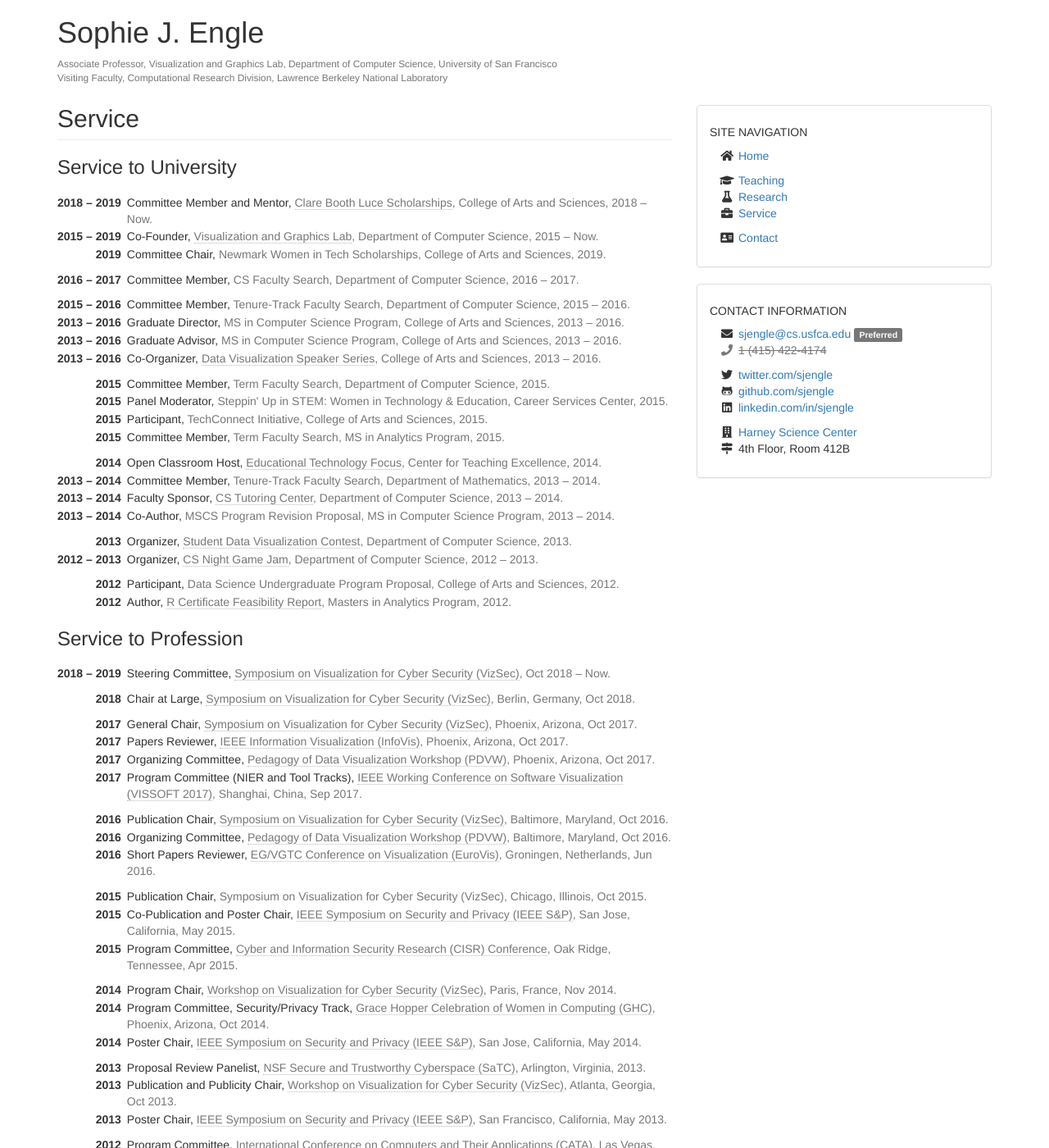
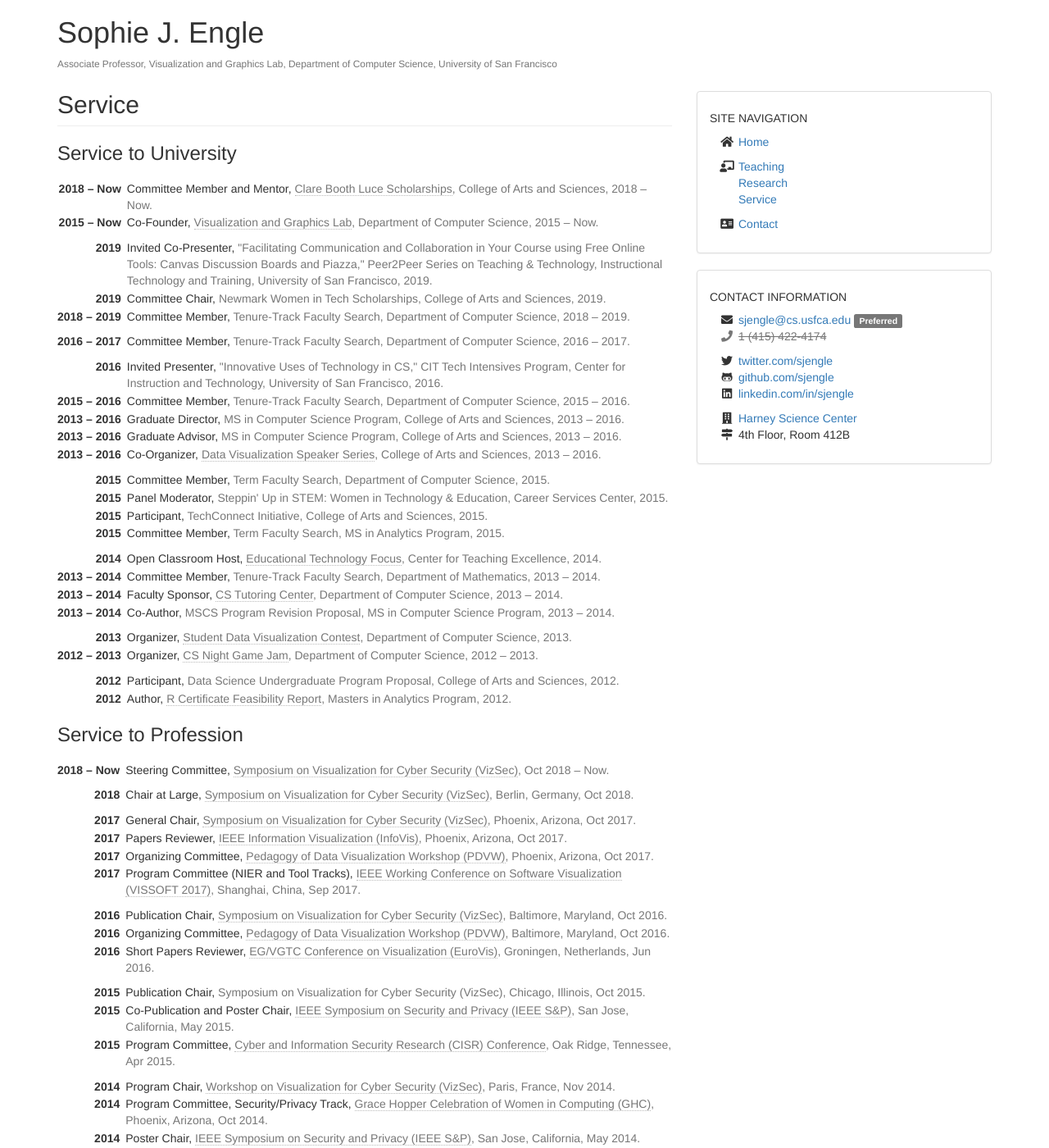
Before and after one commit to sjengle/sjengle.github.io, a Jekyll site: the page built from service.html, in a window 1280 px wide and 1400 px high. Shown: the whole window at 82% size. Built offline with Jekyll 4.4.1, drawn with Linux system fonts in a browser that asks for light colours; nearby versions of some CDN libraries.

Commit message:
Updating content and style.

```diff
--- a/_config.yml
+++ b/_config.yml
@@ -1,3 +1,3 @@
-name: Sophie J. Engle
+title: Sophie J. Engle
 permalink: date
 timezone: America/Los_Angeles
--- a/_data/research.yaml
+++ b/_data/research.yaml
@@ -177,6 +177,19 @@
         - icon: 'far fa-external-link-square'
           name: 'Website'
           link: 'http://www.sos.ca.gov/elections/voting-systems/oversight/top-bottom-review/'
+
+- label: 'External Grants'
+  items:
+    - year: 2019
+      name: 'Community Engaged Scholars In Computer Science'
+      cite: 'Sophie Engle (Current Principal Investigator, Previously Sami Rollins), Christina Tzagarakis-Foster (Co-PI), Alark Joshi (Co-PI), Matthew Malensek (Co-PI), and Malik Henfield (Co-PI), NSF Scholarships in Science, Technology, Engineering, and Mathematics (S-STEM), Mar 2019 &ndash; Feb 2024'
+      link: 'https://www.nsf.gov/awardsearch/showAward?AWD_ID=1833718&HistoricalAwards=false'
+
+    - year: 2017
+      name: 'CI-P: Toward Brain-Computer Interfaces that Adapt to User Cognitive State'
+      cite: 'Beste Yuksel (Principal Investigator), Alark Joshi (Co-PI), and Sophie Engle (Co-PI), Award #1730705, CISE Research Infrastructure (CRI) Program, National Science Foundation, 2017'
+      link: 'https://www.nsf.gov/awardsearch/showAward?AWD_ID=1730705&HistoricalAwards=false'
+
 - label: 'Posters and Contests'
   items:
     - year: 2016
--- a/_data/service.yaml
+++ b/_data/service.yaml
@@ -127,12 +127,28 @@ university:
     key: '2016D'
     url: false
 
+  - ref: 'Invited Presenter'
+    org: '"Innovative Uses of Technology in CS," CIT Tech Intensives Program, Center for Instruction and Technology'
+    loc: 'University of San Francisco'
+    beg: false
+    end: 2016
+    key: '2016E'
+    url: false
+
   - ref: 'Committee Member'
-    org: 'CS Faculty Search'
+    org: 'Tenure-Track Faculty Search'
     loc: 'Department of Computer Science'
     beg: 2016
     end: 2017
     key: '2016F'
+    url: false
+
+  - ref: 'Committee Member'
+    org: 'Tenure-Track Faculty Search'
+    loc: 'Department of Computer Science'
+    beg: 2018
+    end: 2019
+    key: '2018F'
     url: false
 
   - ref: 'Committee Chair'
@@ -141,6 +157,15 @@ university:
     beg: false
     end: 2019
     key: '2019A'
+    url: false
+
+  - ref: 'Invited Co-Presenter'
+    org: '"Facilitating Communication and Collaboration in Your Course
+    using Free Online Tools: Canvas Discussion Boards and Piazza," Peer2Peer Series on Teaching &amp; Technology, Instructional Technology and Training'
+    loc: 'University of San Francisco'
+    beg: false
+    end: 2019
+    key: '2019B'
     url: false
 
   - ref: 'Committee Member and Mentor'
--- a/_layouts/default.html
+++ b/_layouts/default.html
@@ -15,7 +15,7 @@
   <link rel="stylesheet" href="https://maxcdn.bootstrapcdn.com/bootstrap/3.3.7/css/bootstrap-theme.min.css" integrity="sha384-rHyoN1iRsVXV4nD0JutlnGaslCJuC7uwjduW9SVrLvRYooPp2bWYgmgJQIXwl/Sp" crossorigin="anonymous">
 
   <!-- fontawesome pro css -->
-  <link rel="stylesheet" href="https://pro.fontawesome.com/releases/v5.0.13/css/all.css" integrity="sha384-oi8o31xSQq8S0RpBcb4FaLB8LJi9AT8oIdmS1QldR8Ui7KUQjNAnDlJjp55Ba8FG" crossorigin="anonymous">
+  <link rel="stylesheet" href="https://pro.fontawesome.com/releases/v5.7.2/css/all.css" integrity="sha384-6jHF7Z3XI3fF4XZixAuSu0gGKrXwoX/w3uFPxC56OtjChio7wtTGJWRW53Nhx6Ev" crossorigin="anonymous">
 
   <!--custom css -->
   <link rel="stylesheet" href="{{ site.baseurl }}/style.css">
@@ -59,8 +59,11 @@
     <div class="row" id="header">
       <div class="col-xs-12">
         <h1>Sophie J. Engle</h1>
-        <p class="small text-muted"><a href="https://www.usfca.edu/faculty/sophie-engle">Associate Professor</a>, <a href="http://vgl.cs.usfca.edu/">Visualization and Graphics Lab</a>, <a href="http://www.cs.usfca.edu/">Department of Computer Science</a>, <a href="http://www.usfca.edu/">University of San Francisco</a><br/>
-        <a href="https://crd.lbl.gov/departments/data-science-and-technology/idf/affiliates/sophie-engle/">Visiting Faculty</a>, <a href="http://crd.lbl.gov/">Computational Research Division</a>, <a href="http://www.lbl.gov/">Lawrence Berkeley National Laboratory</a></p>
+        <p class="small text-muted">
+          <a href="https://www.usfca.edu/faculty/sophie-engle">Associate Professor</a>, <a href="http://vgl.cs.usfca.edu/">Visualization and Graphics Lab</a>, <a href="http://www.cs.usfca.edu/">Department of Computer Science</a>, <a href="http://www.usfca.edu/">University of San Francisco</a>
+          <!--<br/>
+          <a href="https://crd.lbl.gov/departments/data-science-and-technology/idf/affiliates/sophie-engle/">Visiting Faculty</a>, <a href="http://crd.lbl.gov/">Computational Research Division</a>, <a href="http://www.lbl.gov/">Lawrence Berkeley National Laboratory</a>-->
+        </p>
       </div>
     </div>
 
@@ -80,9 +83,9 @@
             </ul>
 
             <ul class="fa-ul">
-              <li><i class="fa-li fas fa-graduation-cap"></i> <a href="{{ site.baseurl }}/teaching.html">Teaching</a></li>
-              <li><i class="fa-li fas fa-flask"></i> <a href="{{ site.baseurl }}/research.html">Research</a></li>
-              <li><i class="fa-li fas fa-briefcase"></i> <a href="{{ site.baseurl }}/service.html">Service</a></li>
+              <li><i class="fa-li fas fa-chalkboard-teacher"></i> <a href="{{ site.baseurl }}/teaching.html">Teaching</a></li>
+              <li><i class="fa-li fas fa-books"></i> <a href="{{ site.baseurl }}/research.html">Research</a></li>
+              <li><i class="fa-li fas fa-hands-heart"></i> <a href="{{ site.baseurl }}/service.html">Service</a></li>
             </ul>
 
             <ul class="fa-ul">
--- a/service.html
+++ b/service.html
@@ -14,7 +14,7 @@ title: Service
     {%- for item in items -%}
       {%- capture curr %}{{ item.end | date: "%Y" }}{% endcapture -%}
       {%- capture from %}{{ item.beg | date: "%Y" }}{% endcapture -%}
-      {%- if curr == '1969' %}{% capture curr %}{{ item.end }}{% endcapture %}{% endif -%}
+      {%- if curr == '1969' or item.end == 'Now' %}{% capture curr %}{{ item.end }}{% endcapture %}{% endif -%}
       {%- if from == '1969' %}{% capture from %}{{ item.beg }}{% endcapture %}{% endif -%}
 
       {% if curr != prev -%}
@@ -57,7 +57,7 @@ title: Service
     {%- for item in items -%}
       {%- capture curr %}{{ item.end | date: "%Y" }}{% endcapture -%}
       {%- capture from %}{{ item.beg | date: "%Y" }}{% endcapture -%}
-      {%- if curr == '1969' %}{% capture curr %}{{ item.end }}{% endcapture %}{% endif -%}
+      {%- if curr == '1969' or item.end == 'Now' %}{% capture curr %}{{ item.end }}{% endcapture %}{% endif -%}
       {%- if from == '1969' %}{% capture from %}{{ item.beg }}{% endcapture %}{% endif -%}
 
       {% if curr != prev -%}
@@ -104,7 +104,7 @@ title: Service
     {%- for item in items -%}
       {%- capture curr %}{{ item.end | date: "%Y" }}{% endcapture -%}
       {%- capture from %}{{ item.beg | date: "%Y" }}{% endcapture -%}
-      {%- if curr == '1969' %}{% capture curr %}{{ item.end }}{% endcapture %}{% endif -%}
+      {%- if curr == '1969' or item.end == 'Now' %}{% capture curr %}{{ item.end }}{% endcapture %}{% endif -%}
       {%- if from == '1969' %}{% capture from %}{{ item.beg }}{% endcapture %}{% endif -%}
 
       {% if curr != prev -%}
```
Also changed, not shown: index.html (+7 -1 lines).
